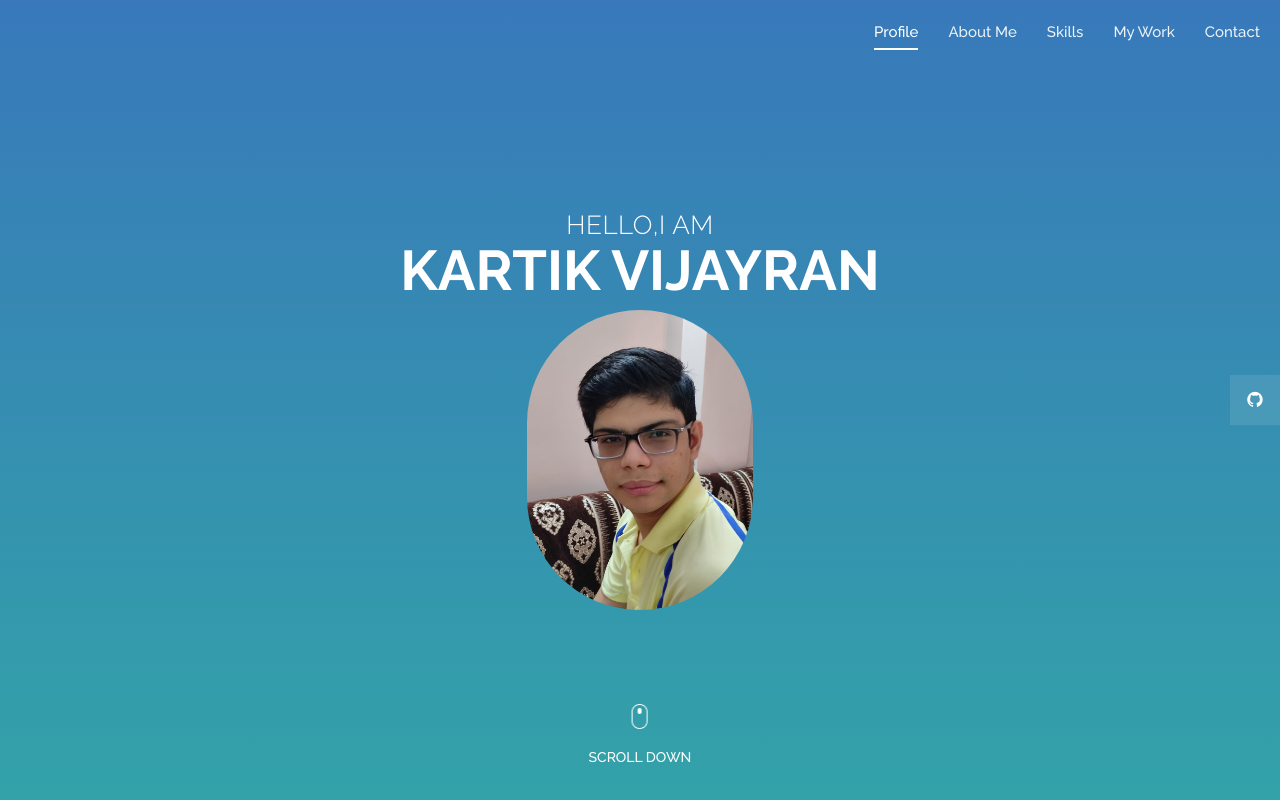
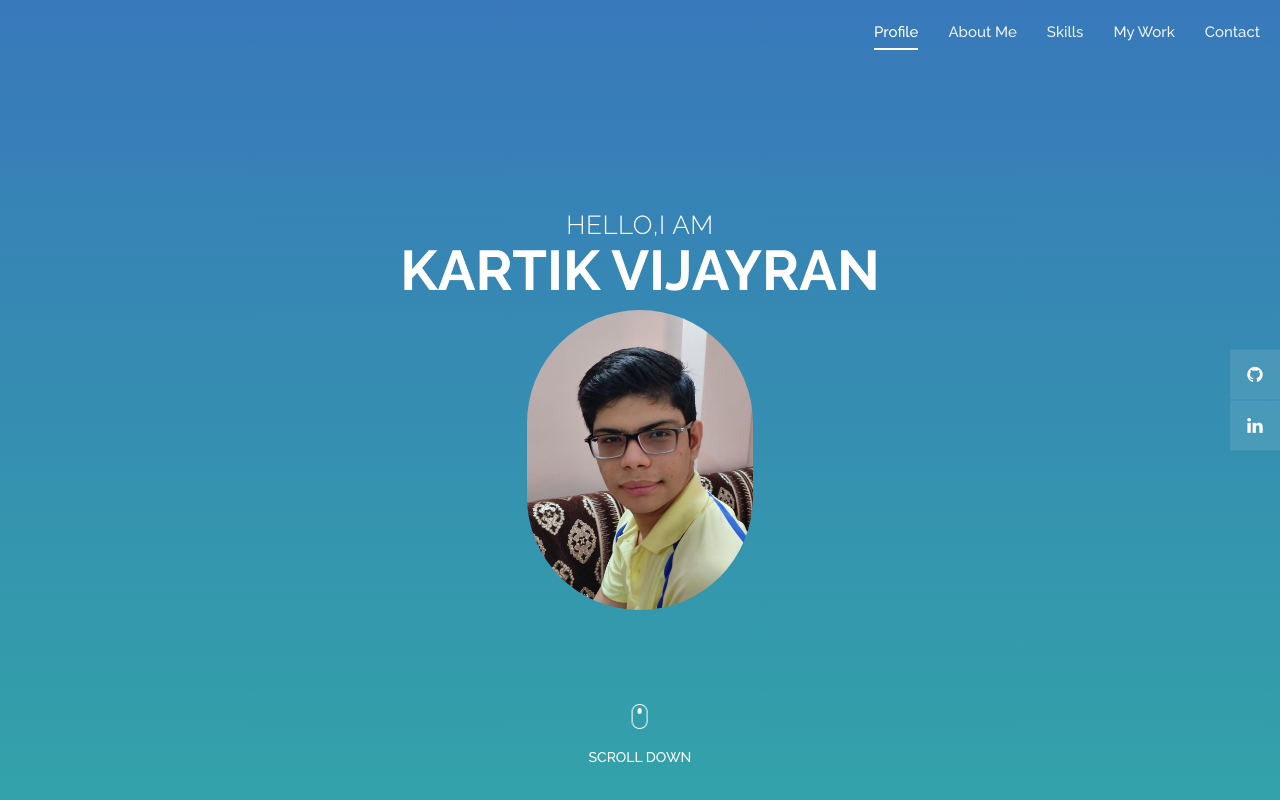
Before and after one commit to vijayrankartik/portfolio, a plain HTML site: page index.html in a window 1280 px wide. Drawn offline with Linux system fonts and the light colour scheme.

Commit message:
Changes made

```diff
--- a/index.html
+++ b/index.html
@@ -253,9 +253,7 @@
             <div class="text-right">
                 <ul class="social-icons">
                     <li><a href="https://github.com/vijayrankartik" title="Github"><i class="fa fa-github"></i></a></li>
-                    <!-- <li><a href="#" title="Twitter"><i class="fa fa-twitter"></i></a></li> -->
-                    <!-- <li><a href="#" title="Linkedin"><i class="fa fa-linkedin"></i></a></li> -->
-                    <!-- <li><a href="#" title="Instagram"><i class="fa fa-behance"></i></a></li> -->
+                    <li><a href="https://www.linkedin.com/in/kartik-vijayran-2a7304197" title="Linkedin"><i class="fa fa-linkedin"></i></a></li>
                 </ul>
             </div>
         </div>
```
